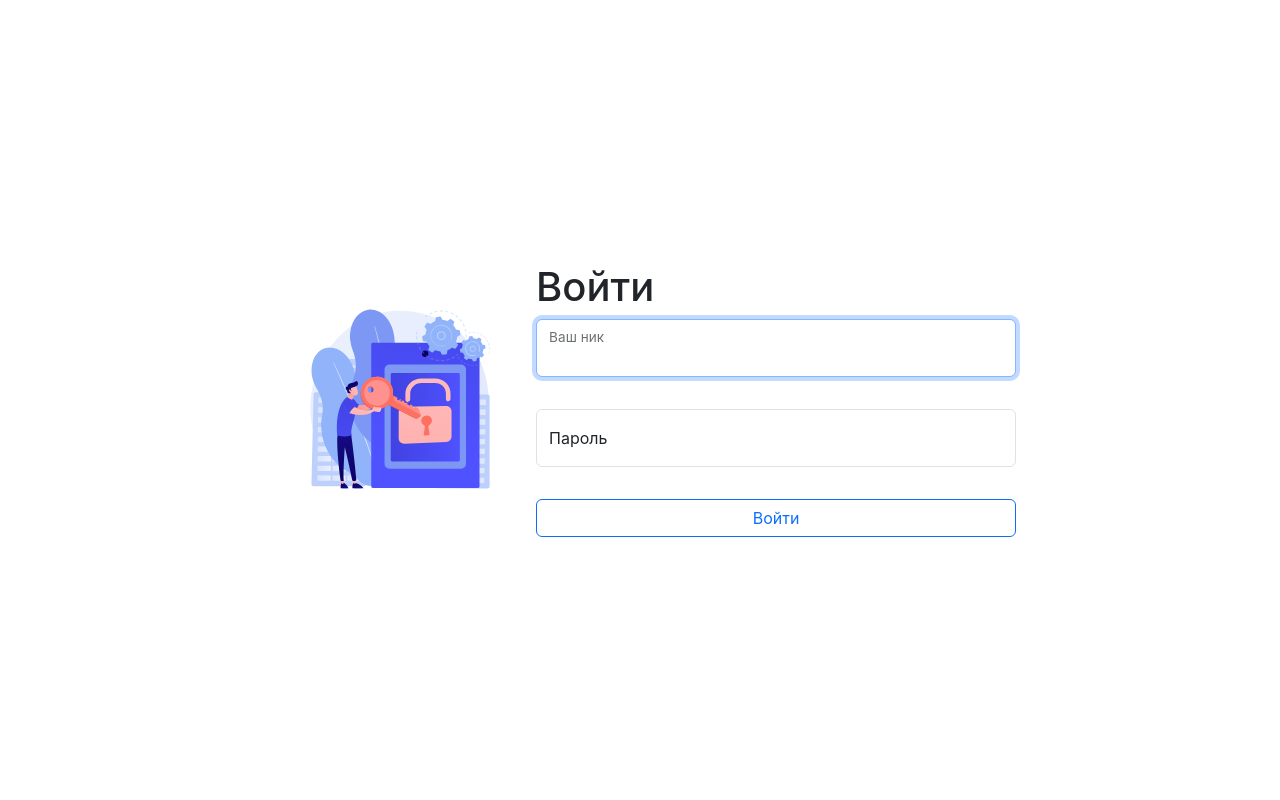
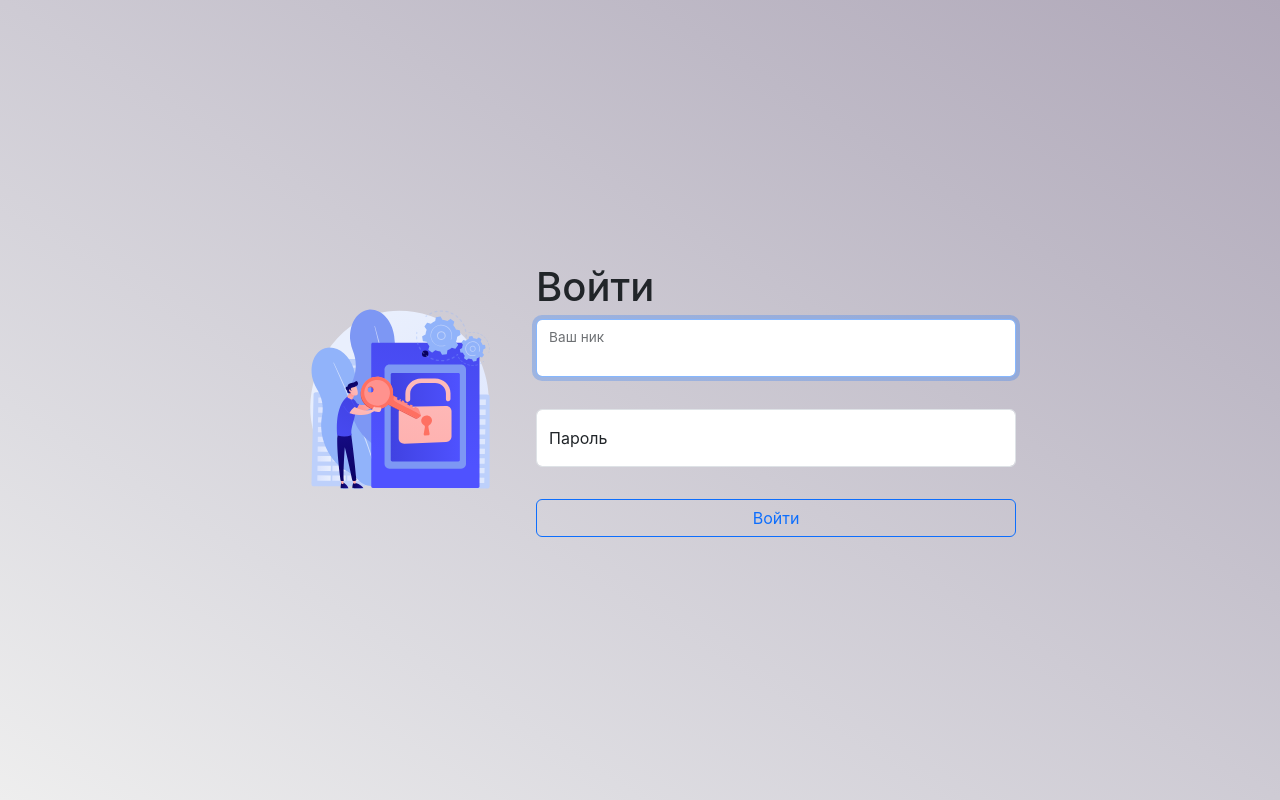
Before and after one commit to antliubimov/frontend-project-12, a React (Create React App) app in the folder frontend/: page /login in a window 1280 px wide. Built offline with nearby package versions, Linux system fonts and the light colour scheme.

Commit message:
styles: Change background of root

```diff
--- a/frontend/public/index.html
+++ b/frontend/public/index.html
@@ -28,6 +28,6 @@
   </head>
   <body class="h-100">
     <noscript>You need to enable JavaScript to run this app.</noscript>
-    <div id="root" class="h-100"></div>
+    <div id="root" class="h-100 bg-root-gradient"></div>
   </body>
 </html>
--- a/frontend/src/assets/styles/index.css
+++ b/frontend/src/assets/styles/index.css
@@ -14,3 +14,11 @@ code {
   font-family: source-code-pro, Menlo, Monaco, Consolas, 'Courier New',
     monospace;
 }
+
+.bg-root-gradient {
+  background-image: linear-gradient(to right top, #eeeeee, #dddce1, #cecbd4, #beb9c6, #b0a8b9);
+}
+
+.bg-channelbox {
+  background-color: #005893;
+}
```
